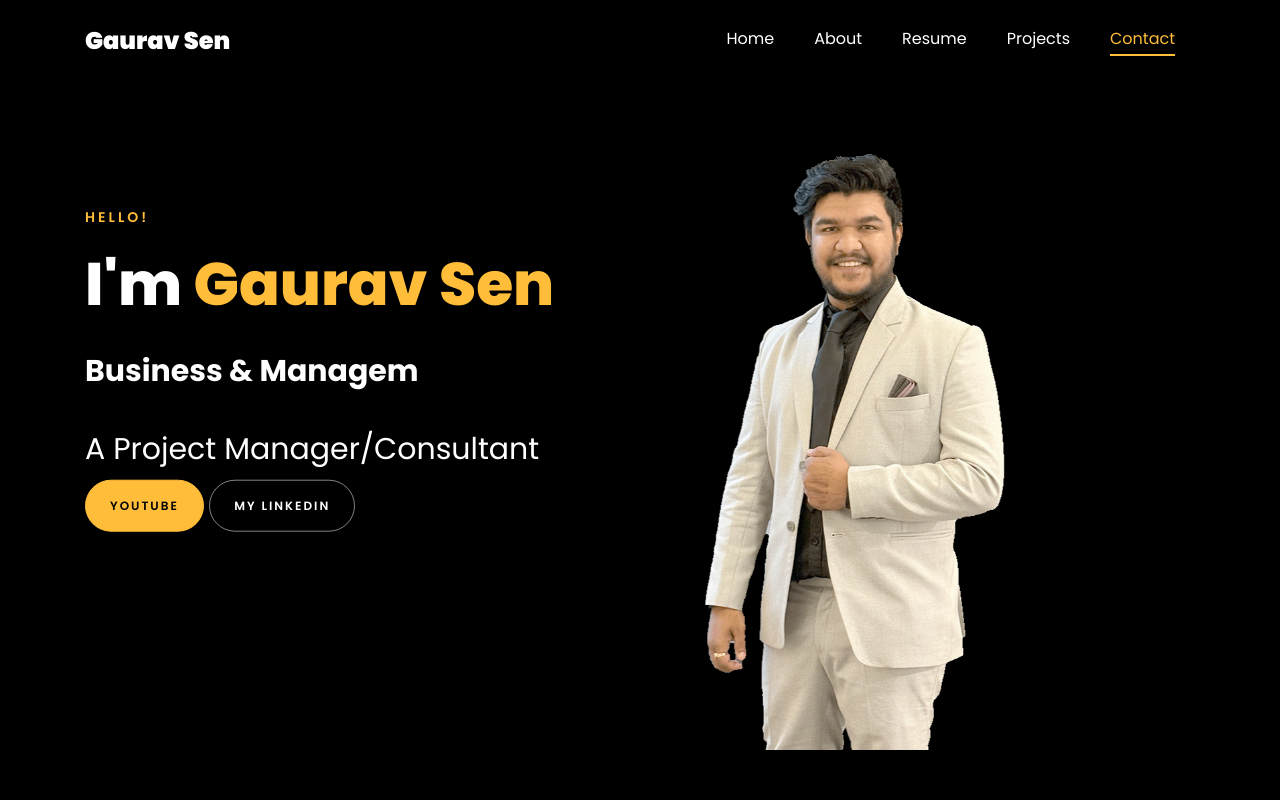
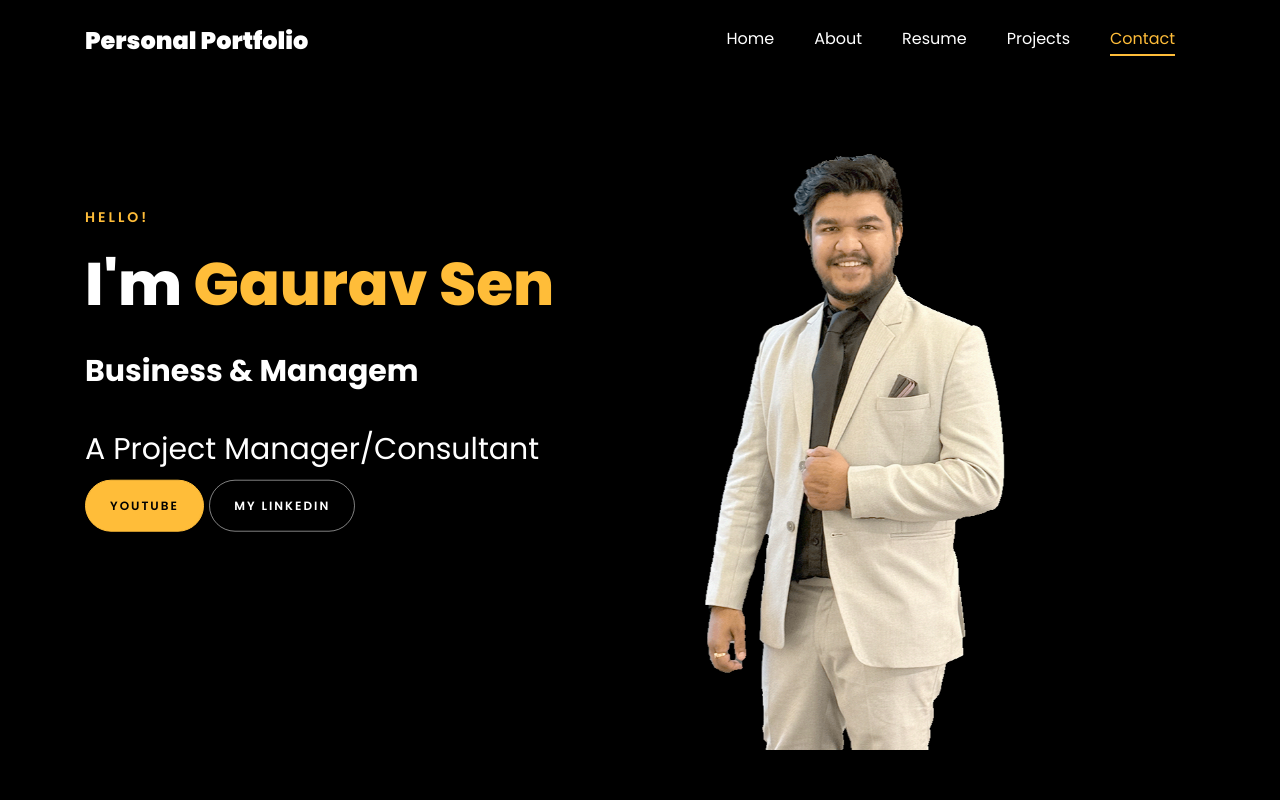
Before and after one commit to sengaurav/Personal-Portfolio, a plain HTML site: page index.html in a window 1280 px wide. Shown: the top 800 px of the page. Drawn offline with Linux system fonts and the light colour scheme; files whose address does not match are found by name.

Commit message:
Update index.html

```diff
--- a/index.html
+++ b/index.html
@@ -119,7 +119,7 @@
 
     <nav class="navbar navbar-expand-lg navbar-dark ftco_navbar ftco-navbar-light site-navbar-target" id="ftco-navbar">
 	    <div class="container">
-	      <a class="navbar-brand" href="index.html">Gaurav Sen</a>
+	      <a class="navbar-brand" href="index.html">Personal Portfolio</a>
 	      <button class="navbar-toggler js-fh5co-nav-toggle fh5co-nav-toggle" type="button" data-toggle="collapse" data-target="#ftco-nav" aria-controls="ftco-nav" aria-expanded="false" aria-label="Toggle navigation">
 	        <span class="oi oi-menu"></span> Menu
 	      </button>
```
